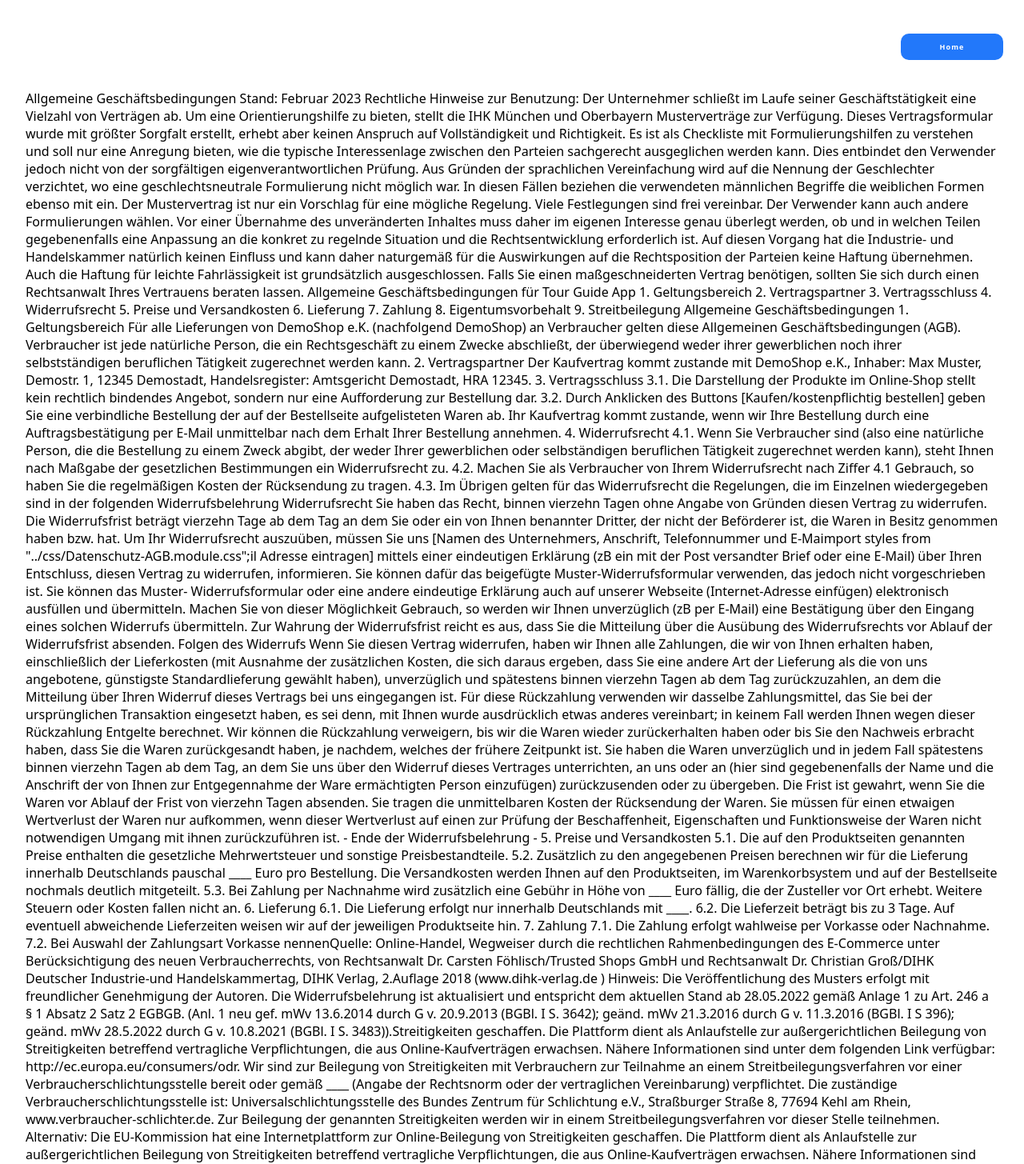
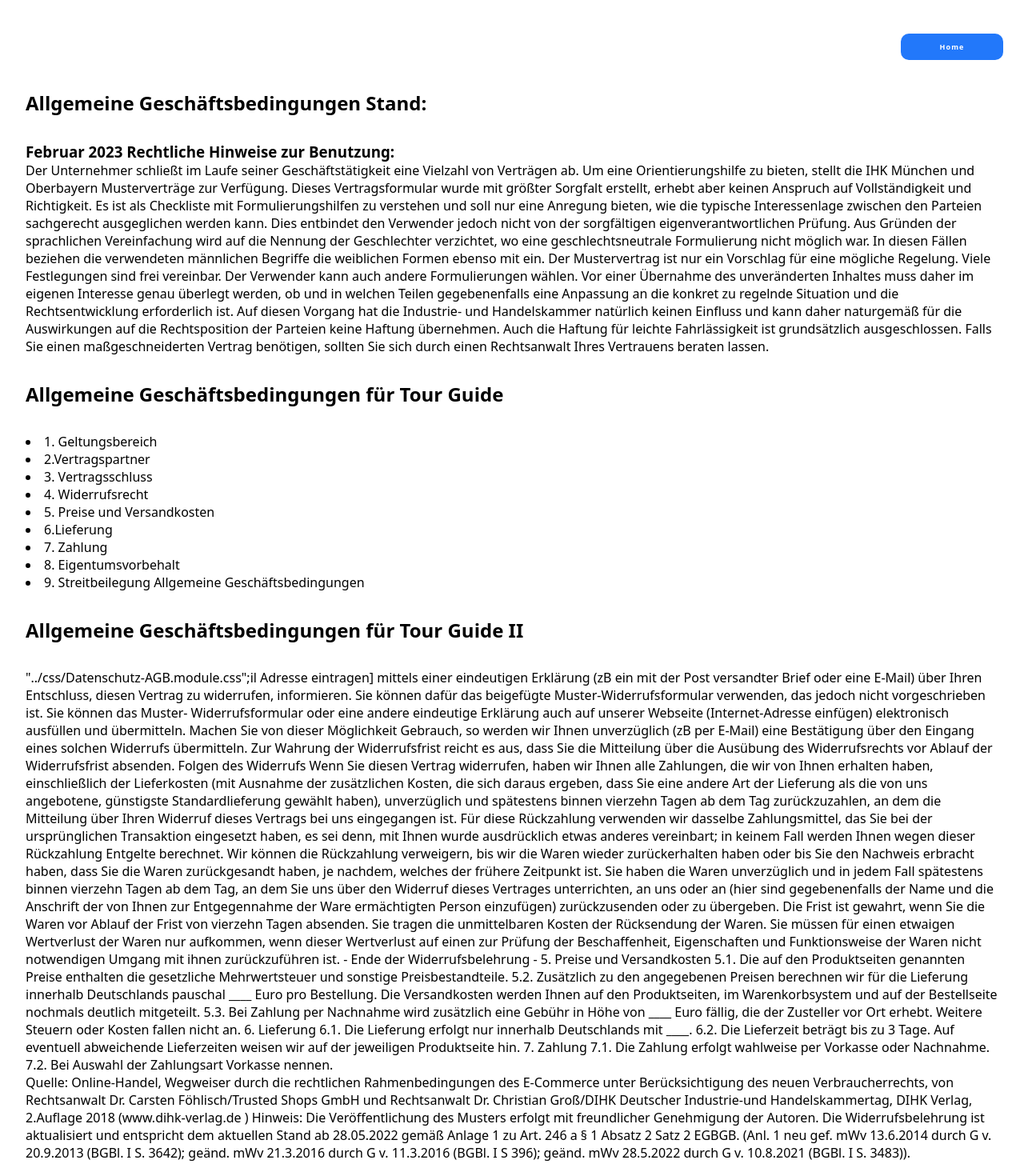
Before and after one commit to Just-URban-Exploring/Frontend, a React (Vite) app: page /agb in a window 1280 px wide. Shown: the top 1455 px of the page at 80% size. Built offline with nearby package versions, Linux system fonts and the light colour scheme.

Commit message:
AGB-Styling

```diff
--- a/src/css/Datenschutz-AGB.module.css
+++ b/src/css/Datenschutz-AGB.module.css
@@ -28,5 +28,12 @@
 
 .AGBContainer {
   margin: 2rem;
-  padding-top: 5rem;
+  padding-top: 3rem;
+  display: flex;
+  flex-direction: column;
 }
+
+.AGBContainer h2 {
+  padding-bottom: 2rem;
+  padding-top: 2rem;
+}
--- a/src/pages/AGB.jsx
+++ b/src/pages/AGB.jsx
@@ -15,41 +15,51 @@ const AGB = () => {
         Home
       </button>
       <div className={styles.AGBContainer}>
-        Allgemeine Geschäftsbedingungen Stand: Februar 2023 Rechtliche Hinweise
-        zur Benutzung: Der Unternehmer schließt im Laufe seiner
-        Geschäftstätigkeit eine Vielzahl von Verträgen ab. Um eine
-        Orientierungshilfe zu bieten, stellt die IHK München und Oberbayern
-        Musterverträge zur Verfügung. Dieses Vertragsformular wurde mit größter
-        Sorgfalt erstellt, erhebt aber keinen Anspruch auf Vollständigkeit und
-        Richtigkeit. Es ist als Checkliste mit Formulierungshilfen zu verstehen
-        und soll nur eine Anregung bieten, wie die typische Interessenlage
-        zwischen den Parteien sachgerecht ausgeglichen werden kann. Dies
-        entbindet den Verwender jedoch nicht von der sorgfältigen
-        eigenverantwortlichen Prüfung. Aus Gründen der sprachlichen
-        Vereinfachung wird auf die Nennung der Geschlechter verzichtet, wo eine
-        geschlechtsneutrale Formulierung nicht möglich war. In diesen Fällen
-        beziehen die verwendeten männlichen Begriffe die weiblichen Formen
-        ebenso mit ein. Der Mustervertrag ist nur ein Vorschlag für eine
-        mögliche Regelung. Viele Festlegungen sind frei vereinbar. Der Verwender
-        kann auch andere Formulierungen wählen. Vor einer Übernahme des
-        unveränderten Inhaltes muss daher im eigenen Interesse genau überlegt
-        werden, ob und in welchen Teilen gegebenenfalls eine Anpassung an die
-        konkret zu regelnde Situation und die Rechtsentwicklung erforderlich
-        ist. Auf diesen Vorgang hat die Industrie- und Handelskammer natürlich
-        keinen Einfluss und kann daher naturgemäß für die Auswirkungen auf die
+        <h2>Allgemeine Geschäftsbedingungen Stand: </h2>
+        <h3>Februar 2023 Rechtliche Hinweise zur Benutzung: </h3>
+        <p>
+          {" "}
+          Der Unternehmer schließt im Laufe seiner Geschäftstätigkeit eine
+          Vielzahl von Verträgen ab. Um eine Orientierungshilfe zu bieten,
+          stellt die IHK München und Oberbayern Musterverträge zur Verfügung.
+          Dieses Vertragsformular wurde mit größter Sorgfalt erstellt, erhebt
+          aber keinen Anspruch auf Vollständigkeit und Richtigkeit. Es ist als
+          Checkliste mit Formulierungshilfen zu verstehen und soll nur eine
+          Anregung bieten, wie die typische Interessenlage zwischen den Parteien
+          sachgerecht ausgeglichen werden kann. Dies entbindet den Verwender
+          jedoch nicht von der sorgfältigen eigenverantwortlichen Prüfung. Aus
+          Gründen der sprachlichen Vereinfachung wird auf die Nennung der
+          Geschlechter verzichtet, wo eine geschlechtsneutrale Formulierung
+          nicht möglich war. In diesen Fällen beziehen die verwendeten
+          männlichen Begriffe die weiblichen Formen ebenso mit ein. Der
+          Mustervertrag ist nur ein Vorschlag für eine mögliche Regelung. Viele
+          Festlegungen sind frei vereinbar. Der Verwender kann auch andere
+          Formulierungen wählen. Vor einer Übernahme des unveränderten Inhaltes
+          muss daher im eigenen Interesse genau überlegt werden, ob und in
+          welchen Teilen gegebenenfalls eine Anpassung an die konkret zu
+          regelnde Situation und die Rechtsentwicklung erforderlich ist. Auf
+          diesen Vorgang hat die Industrie- und Handelskammer natürlich keinen
+          Einfluss und kann daher naturgemäß für die Auswirkungen auf die
           Rechtsposition der Parteien keine Haftung übernehmen. Auch die Haftung
           für leichte Fahrlässigkeit ist grundsätzlich ausgeschlossen. Falls Sie
-        einen maßgeschneiderten Vertrag benötigen, sollten Sie sich durch einen
-        Rechtsanwalt Ihres Vertrauens beraten lassen. Allgemeine
-        Geschäftsbedingungen für Tour Guide App 1. Geltungsbereich 2.
-        Vertragspartner 3. Vertragsschluss 4. Widerrufsrecht 5. Preise und
-        Versandkosten 6. Lieferung 7. Zahlung 8. Eigentumsvorbehalt 9.
-        Streitbeilegung Allgemeine Geschäftsbedingungen 1. Geltungsbereich Für
-        alle Lieferungen von DemoShop e.K. (nachfolgend DemoShop) an Verbraucher
-        gelten diese Allgemeinen Geschäftsbedingungen (AGB). Verbraucher ist
-        jede natürliche Person, die ein Rechtsgeschäft zu einem Zwecke
-        abschließt, der überwiegend weder ihrer gewerblichen noch ihrer
-        selbstständigen beruflichen Tätigkeit zugerechnet werden kann. 2.
+          einen maßgeschneiderten Vertrag benötigen, sollten Sie sich durch
+          einen Rechtsanwalt Ihres Vertrauens beraten lassen.
+        </p>
+        <h2>Allgemeine Geschäftsbedingungen für Tour Guide </h2>
+        <li> 1. Geltungsbereich </li>
+        <li> 2.Vertragspartner </li>
+        <li> 3. Vertragsschluss</li>
+        <li>4. Widerrufsrecht </li>
+        <li> 5. Preise und Versandkosten </li>
+        <li> 6.Lieferung </li>
+        <li>7. Zahlung </li>
+        <li> 8. Eigentumsvorbehalt </li>
+        <li> 9. Streitbeilegung Allgemeine Geschäftsbedingungen </li>
+        {/*         1. Geltungsbereich Für alle Lieferungen von DemoShop e.K. (nachfolgend
+        DemoShop) an Verbraucher gelten diese Allgemeinen Geschäftsbedingungen
+        (AGB). Verbraucher ist jede natürliche Person, die ein Rechtsgeschäft zu
+        einem Zwecke abschließt, der überwiegend weder ihrer gewerblichen noch
+        ihrer selbstständigen beruflichen Tätigkeit zugerechnet werden kann. 2.
         Vertragspartner Der Kaufvertrag kommt zustande mit DemoShop e.K.,
         Inhaber: Max Muster, Demostr. 1, 12345 Demostadt, Handelsregister:
         Amtsgericht Demostadt, HRA 12345. 3. Vertragsschluss 3.1. Die
@@ -73,58 +83,62 @@ const AGB = () => {
         Sie oder ein von Ihnen benannter Dritter, der nicht der Beförderer ist,
         die Waren in Besitz genommen haben bzw. hat. Um Ihr Widerrufsrecht
         auszuüben, müssen Sie uns [Namen des Unternehmers, Anschrift,
-        Telefonnummer und E-Maimport styles from
-        "../css/Datenschutz-AGB.module.css";il Adresse eintragen] mittels einer
-        eindeutigen Erklärung (zB ein mit der Post versandter Brief oder eine
-        E-Mail) über Ihren Entschluss, diesen Vertrag zu widerrufen,
+        Telefonnummer und E-Maimport styles from */}
+        <h2>Allgemeine Geschäftsbedingungen für Tour Guide II </h2>
+        <p>
+          "../css/Datenschutz-AGB.module.css";il Adresse eintragen] mittels
+          einer eindeutigen Erklärung (zB ein mit der Post versandter Brief oder
+          eine E-Mail) über Ihren Entschluss, diesen Vertrag zu widerrufen,
           informieren. Sie können dafür das beigefügte Muster-Widerrufsformular
           verwenden, das jedoch nicht vorgeschrieben ist. Sie können das Muster-
-        Widerrufsformular oder eine andere eindeutige Erklärung auch auf unserer
-        Webseite (Internet-Adresse einfügen) elektronisch ausfüllen und
-        übermitteln. Machen Sie von dieser Möglichkeit Gebrauch, so werden wir
-        Ihnen unverzüglich (zB per E-Mail) eine Bestätigung über den Eingang
-        eines solchen Widerrufs übermitteln. Zur Wahrung der Widerrufsfrist
-        reicht es aus, dass Sie die Mitteilung über die Ausübung des
-        Widerrufsrechts vor Ablauf der Widerrufsfrist absenden. Folgen des
-        Widerrufs Wenn Sie diesen Vertrag widerrufen, haben wir Ihnen alle
-        Zahlungen, die wir von Ihnen erhalten haben, einschließlich der
-        Lieferkosten (mit Ausnahme der zusätzlichen Kosten, die sich daraus
-        ergeben, dass Sie eine andere Art der Lieferung als die von uns
+          Widerrufsformular oder eine andere eindeutige Erklärung auch auf
+          unserer Webseite (Internet-Adresse einfügen) elektronisch ausfüllen
+          und übermitteln. Machen Sie von dieser Möglichkeit Gebrauch, so werden
+          wir Ihnen unverzüglich (zB per E-Mail) eine Bestätigung über den
+          Eingang eines solchen Widerrufs übermitteln. Zur Wahrung der
+          Widerrufsfrist reicht es aus, dass Sie die Mitteilung über die
+          Ausübung des Widerrufsrechts vor Ablauf der Widerrufsfrist absenden.
+          Folgen des Widerrufs Wenn Sie diesen Vertrag widerrufen, haben wir
+          Ihnen alle Zahlungen, die wir von Ihnen erhalten haben, einschließlich
+          der Lieferkosten (mit Ausnahme der zusätzlichen Kosten, die sich
+          daraus ergeben, dass Sie eine andere Art der Lieferung als die von uns
           angebotene, günstigste Standardlieferung gewählt haben), unverzüglich
           und spätestens binnen vierzehn Tagen ab dem Tag zurückzuzahlen, an dem
           die Mitteilung über Ihren Widerruf dieses Vertrags bei uns eingegangen
           ist. Für diese Rückzahlung verwenden wir dasselbe Zahlungsmittel, das
           Sie bei der ursprünglichen Transaktion eingesetzt haben, es sei denn,
           mit Ihnen wurde ausdrücklich etwas anderes vereinbart; in keinem Fall
-        werden Ihnen wegen dieser Rückzahlung Entgelte berechnet. Wir können die
-        Rückzahlung verweigern, bis wir die Waren wieder zurückerhalten haben
-        oder bis Sie den Nachweis erbracht haben, dass Sie die Waren
-        zurückgesandt haben, je nachdem, welches der frühere Zeitpunkt ist. Sie
-        haben die Waren unverzüglich und in jedem Fall spätestens binnen
+          werden Ihnen wegen dieser Rückzahlung Entgelte berechnet. Wir können
+          die Rückzahlung verweigern, bis wir die Waren wieder zurückerhalten
+          haben oder bis Sie den Nachweis erbracht haben, dass Sie die Waren
+          zurückgesandt haben, je nachdem, welches der frühere Zeitpunkt ist.
+          Sie haben die Waren unverzüglich und in jedem Fall spätestens binnen
           vierzehn Tagen ab dem Tag, an dem Sie uns über den Widerruf dieses
           Vertrages unterrichten, an uns oder an (hier sind gegebenenfalls der
           Name und die Anschrift der von Ihnen zur Entgegennahme der Ware
           ermächtigten Person einzufügen) zurückzusenden oder zu übergeben. Die
-        Frist ist gewahrt, wenn Sie die Waren vor Ablauf der Frist von vierzehn
-        Tagen absenden. Sie tragen die unmittelbaren Kosten der Rücksendung der
-        Waren. Sie müssen für einen etwaigen Wertverlust der Waren nur
-        aufkommen, wenn dieser Wertverlust auf einen zur Prüfung der
+          Frist ist gewahrt, wenn Sie die Waren vor Ablauf der Frist von
+          vierzehn Tagen absenden. Sie tragen die unmittelbaren Kosten der
+          Rücksendung der Waren. Sie müssen für einen etwaigen Wertverlust der
+          Waren nur aufkommen, wenn dieser Wertverlust auf einen zur Prüfung der
           Beschaffenheit, Eigenschaften und Funktionsweise der Waren nicht
           notwendigen Umgang mit ihnen zurückzuführen ist. - Ende der
           Widerrufsbelehrung - 5. Preise und Versandkosten 5.1. Die auf den
-        Produktseiten genannten Preise enthalten die gesetzliche Mehrwertsteuer
-        und sonstige Preisbestandteile. 5.2. Zusätzlich zu den angegebenen
-        Preisen berechnen wir für die Lieferung innerhalb Deutschlands pauschal
-        ____ Euro pro Bestellung. Die Versandkosten werden Ihnen auf den
-        Produktseiten, im Warenkorbsystem und auf der Bestellseite nochmals
-        deutlich mitgeteilt. 5.3. Bei Zahlung per Nachnahme wird zusätzlich eine
-        Gebühr in Höhe von ____ Euro fällig, die der Zusteller vor Ort erhebt.
-        Weitere Steuern oder Kosten fallen nicht an. 6. Lieferung 6.1. Die
-        Lieferung erfolgt nur innerhalb Deutschlands mit ____. 6.2. Die
-        Lieferzeit beträgt bis zu 3 Tage. Auf eventuell abweichende Lieferzeiten
-        weisen wir auf der jeweiligen Produktseite hin. 7. Zahlung 7.1. Die
-        Zahlung erfolgt wahlweise per Vorkasse oder Nachnahme. 7.2. Bei Auswahl
-        der Zahlungsart Vorkasse nennen
+          Produktseiten genannten Preise enthalten die gesetzliche
+          Mehrwertsteuer und sonstige Preisbestandteile. 5.2. Zusätzlich zu den
+          angegebenen Preisen berechnen wir für die Lieferung innerhalb
+          Deutschlands pauschal ____ Euro pro Bestellung. Die Versandkosten
+          werden Ihnen auf den Produktseiten, im Warenkorbsystem und auf der
+          Bestellseite nochmals deutlich mitgeteilt. 5.3. Bei Zahlung per
+          Nachnahme wird zusätzlich eine Gebühr in Höhe von ____ Euro fällig,
+          die der Zusteller vor Ort erhebt. Weitere Steuern oder Kosten fallen
+          nicht an. 6. Lieferung 6.1. Die Lieferung erfolgt nur innerhalb
+          Deutschlands mit ____. 6.2. Die Lieferzeit beträgt bis zu 3 Tage. Auf
+          eventuell abweichende Lieferzeiten weisen wir auf der jeweiligen
+          Produktseite hin. 7. Zahlung 7.1. Die Zahlung erfolgt wahlweise per
+          Vorkasse oder Nachnahme. 7.2. Bei Auswahl der Zahlungsart Vorkasse
+          nennen.
+        </p>
         <span>
           Quelle: Online-Handel, Wegweiser durch die rechtlichen
           Rahmenbedingungen des E-Commerce unter Berücksichtigung des neuen
```
Lines whose indentation alone changed are shown as unchanged.
